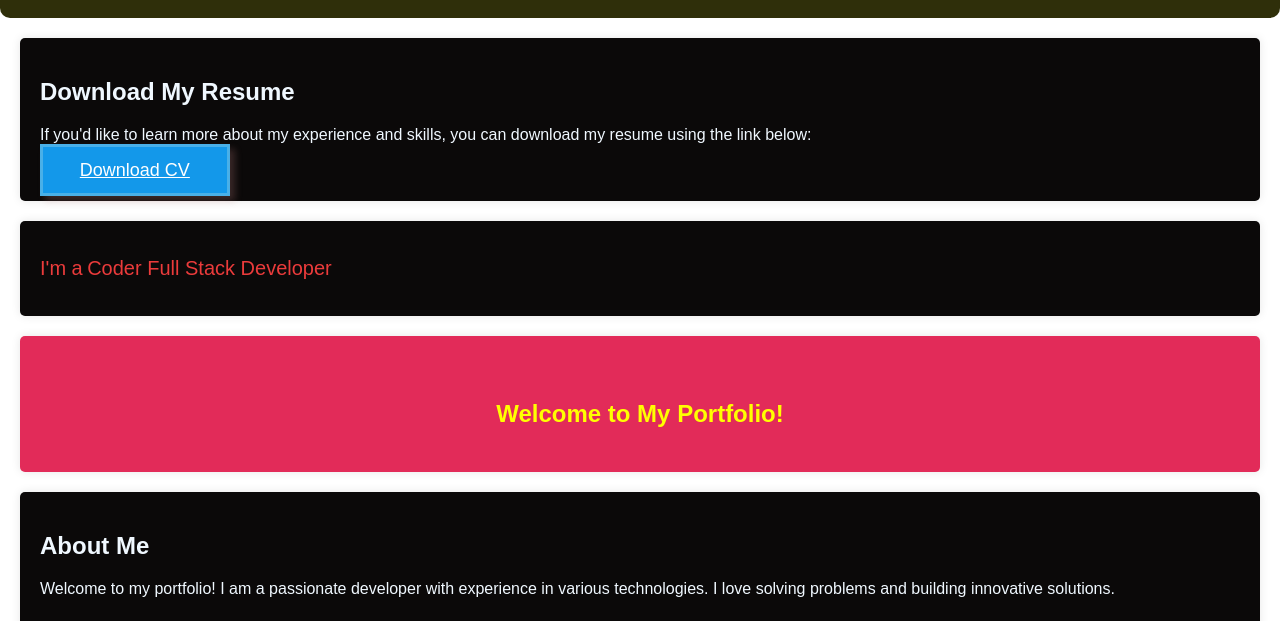
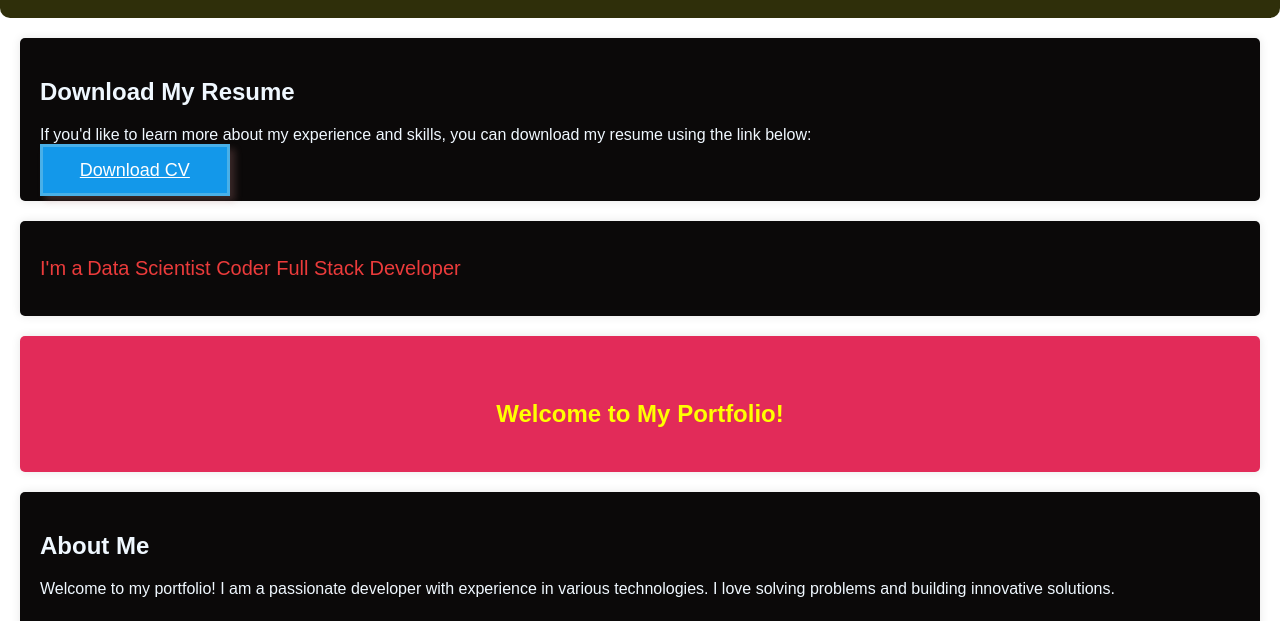
Before and after one commit to proteek11/portfolio, a plain HTML site: page index.html in a window 1280 px wide. Shown: the part 162-783 px from the top of the page. Drawn offline with Linux system fonts and the light colour scheme.

Commit message:
data science

```diff
--- a/index.html
+++ b/index.html
@@ -99,7 +99,7 @@
       <p>
         <span class="fixed-text">I'm a </span>
         <span class="animated-text">
-          <!-- <span class="text-item">Data Scientist</span> -->
+          <span class="text-item">Data Scientist</span>
           <span class="text-item">Coder</span>
           <span class="text-item">Full Stack Developer</span>
         </span>
```
